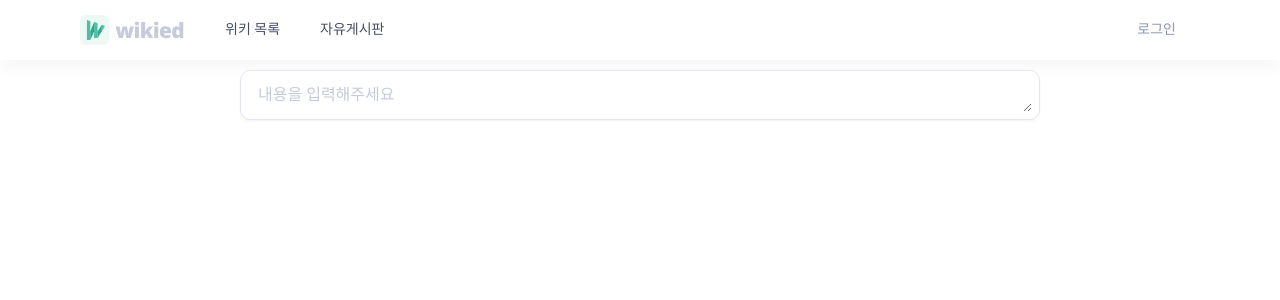
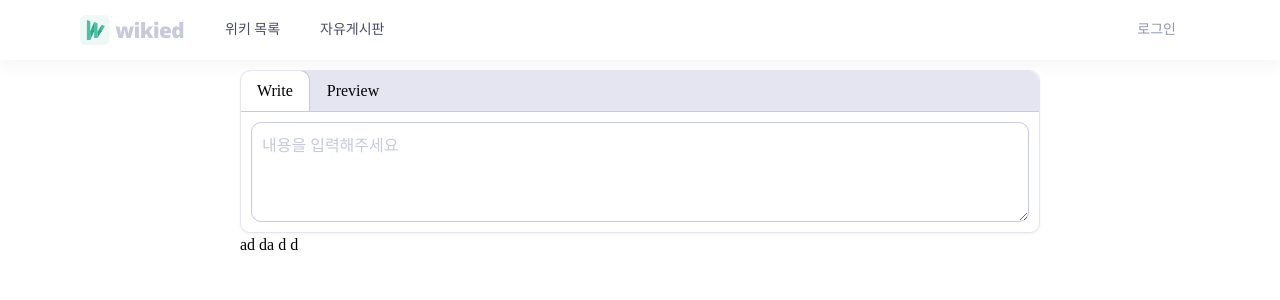
Before and after one commit to i-trust-you/wikid, a Next.js app: page / in a window 1280 px wide. Shown: the top 300 px of the page. Built offline with nearby package versions, Linux system fonts and the light colour scheme; a web font is replaced by a local one.

Commit message:
feat: optimize

```diff
--- a/app/_api/index.ts
+++ b/app/_api/index.ts
@@ -72,7 +72,7 @@ export default abstract class API {
 
 				Cookie.set("accessToken", Codec.encode(data.accessToken));
 
-				return await API.GET(type, url, retries + 1);
+				return API.GET(type, url, retries + 1);
 			}
 
 			const data = await response.json();
@@ -90,7 +90,7 @@ export default abstract class API {
 
 				Cookie.set("accessToken", Codec.encode(data.accessToken));
 
-				return await API.PUT(type, url, body, retries + 1);
+				return API.PUT(type, url, body, retries + 1);
 			}
 
 			const data = await response.json();
@@ -108,7 +108,7 @@ export default abstract class API {
 
 				Cookie.set("accessToken", Codec.encode(data.accessToken));
 
-				return await API.POST(type, url, body, retries + 1);
+				return API.POST(type, url, body, retries + 1);
 			}
 
 			const data = await response.json();
@@ -126,7 +126,7 @@ export default abstract class API {
 
 				Cookie.set("accessToken", Codec.encode(data.accessToken));
 
-				return await API.PATCH(type, url, body, retries + 1);
+				return API.PATCH(type, url, body, retries + 1);
 			}
 
 			const data = await response.json();
@@ -144,7 +144,7 @@ export default abstract class API {
 
 				Cookie.set("accessToken", Codec.encode(data.accessToken));
 
-				return await API.DELETE(type, url, retries + 1);
+				return API.DELETE(type, url, retries + 1);
 			}
 
 			const data = await response.json();
--- a/app/_components/common/Markdown/index.tsx
+++ b/app/_components/common/Markdown/index.tsx
@@ -1,5 +1,13 @@
 import API from "@/_api";
-import { CSSProperties, useCallback, useEffect, useRef, useState } from "react";
+import { CSSProperties, useCallback, useEffect, useLayoutEffect, useMemo, useRef, useState } from "react";
+
+
+
+import Parser from "@/_components/common/Markdown/parser";
+import Scanner, { Token } from "@/_components/common/Markdown/scanner";
+import Switch from "@/_components/general/Switch";
+
+
 
 import AlignCenterIcon from "../../../../public/icons/AlignCenterIcon";
 import AlignLeftIcon from "../../../../public/icons/AlignLeftIcon";
@@ -11,65 +19,66 @@ import ItalicIcon from "../../../../public/icons/ItalicIcon";
 import NumberingIcon from "../../../../public/icons/NumberingIcon";
 import UnderlineIcon from "../../../../public/icons/UnderlineIcon";
 
+
 const [FILE_NAME, FILE_SIZE] = [/^[a-zA-Z0-9._\-\s]+\.(?:png|webp|jpe?g)$/, 1024 /* 1KB = 1024byte */ * 1024 /* 1MB = 1024KB */ * 5];
 
 export default function Markdown() {
-	const [position, setPosition] = useState<{ top: number; left: number } | null>(null);
-	const [isVisible, setIsVisible] = useState(false);
-
 	const [data, setData] = useState("");
 
 	const helper = useRef<HTMLDivElement>(null);
 	const editor = useRef<HTMLDivElement>(null);
+	const outline = useRef<HTMLDivElement>(null);
 
-	const onSelectionChanged = () => {
+	const [size, setSize] = useState<DOMRect>();
+
+	useLayoutEffect(() => {
+		if (helper.current) {
+			setSize(helper.current.getBoundingClientRect());
+		}
+	}, []);
+
+	const [style, setStyle] = useState<React.CSSProperties>({ opacity: 0, pointerEvents: "none" });
+
+	const onSelectionChange = useCallback(
+		(event: Event) => {
 			setTimeout(() => {
-			const editorRef = editor.current;
-			if (!editorRef) return;
+				if (size && editor.current && document.activeElement === editor.current) {
+					// cache
+					const html = editor.current;
 
-			const selection = window.getSelection();
-			if (!selection || selection.rangeCount === 0) return;
+					const area = window.getSelection();
 
-			const selectionRect = selection.getRangeAt(0).getBoundingClientRect();
-			const editorRect = editorRef.getBoundingClientRect();
+					if (area && 0 < area.rangeCount) {
+						const [buffer, r1, r2] = [{} as typeof style, area.getRangeAt(0).getBoundingClientRect(), html.getBoundingClientRect()];
 
-			// The toolbar shouldn't be positioned directly on top of the selected text,
-			// but rather with a small offset so the caret doesn't overlap with the text.
-			const extraTopOffset = -5;
+						buffer.top = r1.top - r2.top - size.height - 5;
+						buffer.left = r1.left - r2.left + r1.width / 2;
 
-			const newPosition = {
-				top: selectionRect.top - editorRect.top - (helper.current?.getBoundingClientRect().height ?? 0) + extraTopOffset,
-				left: selectionRect.left - editorRect.left + selectionRect.width / 2,
-			};
-
-			setPosition(newPosition);
-			setIsVisible(!selection.isCollapsed && selection.getRangeAt(0).toString().length > 0);
+						if (!area.isCollapsed && 0 < area.getRangeAt(0).toString().length) {
+							// show
+							buffer.visibility = "visible";
+							buffer.transform = "translate(-50%) scale(1)";
+						} else {
+							// hide
+							buffer.visibility = "hidden";
+							buffer.transform = "translate(-50%) scale(0)";
+						}
+						// reflect
+						setStyle(buffer);
+					}
+				} else {
+					// reset
+					setStyle({ opacity: 0, pointerEvents: "none" });
+				}
 			});
-	};
-
-	const getStyle = (): CSSProperties => {
-		if (!position) return { visibility: "hidden", transform: "translate(-50%) scale(0)" };
-
-		const style: CSSProperties = { ...position };
-
-		if (isVisible) {
-			style.visibility = "visible";
-			style.transform = "translate(-50%) scale(1)";
-			style.transition = "transform 0.15s cubic-bezier(.3,1.2,.2,1)";
-		} else {
-			style.transform = "translate(-50%) scale(0)";
-			style.visibility = "hidden";
-		}
-
-		return style;
-	};
+		},
+		[size],
+	);
 
 	useEffect(() => {
-		document.addEventListener("selectionchange", onSelectionChanged);
-		return () => {
-			document.removeEventListener("selectionchange", onSelectionChanged);
-		};
-	}, []);
+		document.addEventListener("selectionchange", onSelectionChange);
+		return () => document.removeEventListener("selectionchange", onSelectionChange);
+	}, [onSelectionChange]);
 
 	const [readonly, setReadOnly] = useState(false);
 
@@ -125,6 +134,7 @@ export default function Markdown() {
 					});
 				}
 			}
+			outline.current?.style.setProperty("border-color", null);
 		},
 		[data],
 	);
@@ -134,7 +144,7 @@ export default function Markdown() {
 		event.preventDefault();
 		event.stopPropagation();
 
-		editor.current?.style.setProperty("border-color", "#8F95B2");
+		outline.current?.style.setProperty("border-color", "#8F95B2");
 	}, []);
 
 	const onDragLeave = useCallback((event: React.DragEvent) => {
@@ -142,23 +152,46 @@ export default function Markdown() {
 		event.preventDefault();
 		event.stopPropagation();
 
-		editor.current?.style.setProperty("border-color", "transparent");
+		outline.current?.style.setProperty("border-color", null);
 	}, []);
 
 	return (
 		<div className="relative flex h-max w-full rounded-[10px] border bg-white drop-shadow-sm">
+			<Switch case="editor">
+				<div className="flex h-full w-full flex-col">
+					<div className="overflow-hidden rounded-t-[10px] border-b border-gray-300 bg-gray-200">
+						<Switch.Case of="editor">
+							<div className="m-[-1px] flex items-center">
+								<button className="rounded-t-[10px] border border-gray-300 border-b-white bg-white px-[16px] py-[8px]">Write</button>
+								<Switch.Jump to="viewer">
+									<button className="border border-transparent px-[16px] py-[8px]">Preview</button>
+								</Switch.Jump>
+							</div>
+						</Switch.Case>
+						<Switch.Case of="viewer">
+							<div className="m-[-1px] flex items-center">
+								<Switch.Jump to="editor">
+									<button className="border border-transparent px-[16px] py-[8px]">Write</button>
+								</Switch.Jump>
+								<button className="rounded-t-[10px] border border-gray-300 border-b-white bg-white px-[16px] py-[8px]">Preview</button>
+							</div>
+						</Switch.Case>
+					</div>
+					<div className="mx-[10px] my-[10px] grow">
+						<Switch.Case of="editor">
+							<div className="relative flex">
 								<div
 									ref={helper}
 									className="absolute flex h-[35px] items-center justify-center overflow-hidden rounded-[7.5px] border bg-white px-[3px] drop-shadow-sm [&>button:hover]:bg-gray-200 [&>button]:flex [&>button]:aspect-square [&>button]:items-center [&>button]:rounded-[5px] [&>button]:px-[1.5px] [&>button]:py-[1.5px]"
-				style={getStyle()}
+									style={style}
 								>
-				<button onClick={() => style("bold")}>
+									<button>
 										<BoldIcon width="25" height="25" />
 									</button>
-				<button onClick={() => style("italic")}>
+									<button>
 										<ItalicIcon width="25" height="25" />
 									</button>
-				<button onClick={() => style("underline")}>
+									<button>
 										<UnderlineIcon width="25" height="25" />
 									</button>
 									<button>
@@ -173,10 +206,10 @@ export default function Markdown() {
 									<button>
 										<AlignRightIcon width="25" height="25" />
 									</button>
-				<button onClick={() => style("ul")}>
+									<button>
 										<BulletIcon width="25" height="25" />
 									</button>
-				<button onClick={() => style("ol")}>
+									<button>
 										<NumberingIcon width="25" height="25" />
 									</button>
 								</div>
@@ -184,7 +217,7 @@ export default function Markdown() {
 									ref={editor}
 									contentEditable={!readonly}
 									data-placeholder="내용을 입력해주세요"
-				className="mx-[5px] my-[5px] inline-block grow resize-y overflow-auto break-all rounded-[10px] border-[2.5px] border-dashed border-transparent bg-white px-[10px] py-[5px] outline-none before:text-gray-300 [&:not(:focus):empty]:before:content-[attr(data-placeholder)]"
+									className="inline-block h-full min-h-[100px] w-full grow resize-y overflow-auto break-all rounded-[10px] border border-gray-300 bg-white px-[10px] py-[10px] text-lg text-gray-500 before:text-gray-300 [&:not(:focus):empty]:before:content-[attr(data-placeholder)]"
 									//
 									// feat: drop & drop
 									//
@@ -192,10 +225,6 @@ export default function Markdown() {
 									onDragEnd={onDrop}
 									onDragEnter={onDragEnter}
 									onDragLeave={onDragLeave}
-				//
-				// feat: toolbar
-				//
-				onSelect={onSelectionChanged}
 									//
 									// feat: prevent html
 									//
@@ -223,6 +252,18 @@ export default function Markdown() {
 										setData(text);
 									}}
 								/>
+								<div ref={outline} className="pointer-events-none absolute inset-[5px] rounded-[10px] border-[2.5px] border-dashed border-transparent" />
+							</div>
+						</Switch.Case>
+						<Switch.Case of="viewer">
+							<div
+								className="h-full min-h-[100px] w-full rounded-[10px] border border-gray-300 px-[10px] py-[10px] text-lg font-normal text-gray-500"
+								dangerouslySetInnerHTML={{ __html: Parser.run(Scanner.run(data)).parse() }}
+							/>
+						</Switch.Case>
+					</div>
+				</div>
+			</Switch>
 		</div>
 	);
 }
--- a/app/page.tsx
+++ b/app/page.tsx
@@ -7,6 +7,10 @@ export default function Page() {
 		<main className="flex justify-center px-[10px] py-[10px]">
 			<div className="w-[800px]">
 				<Markdown/>
+				ad
+				da
+				d
+				d
 			</div>
 		</main>
 	);
```
Lines whose indentation alone changed are shown as unchanged.
